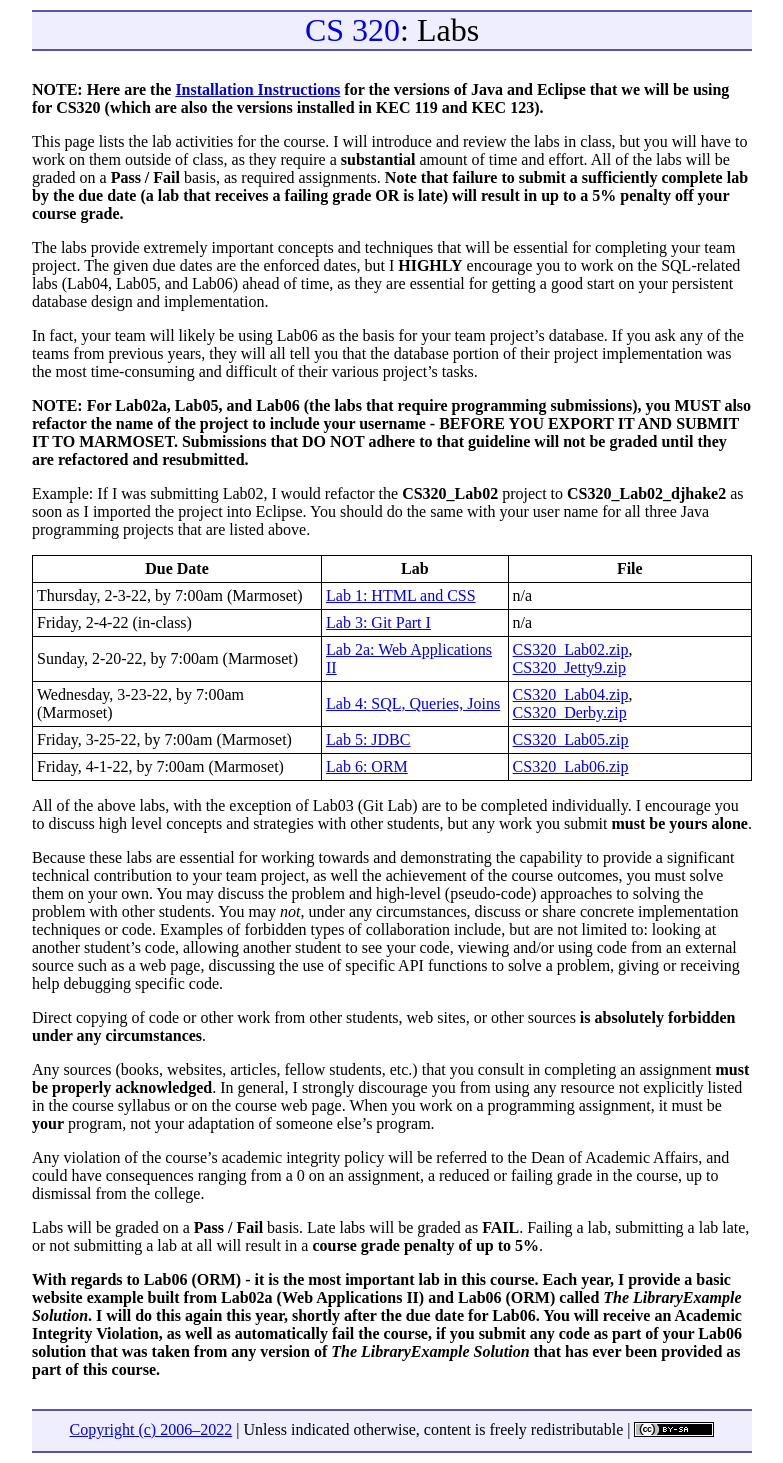
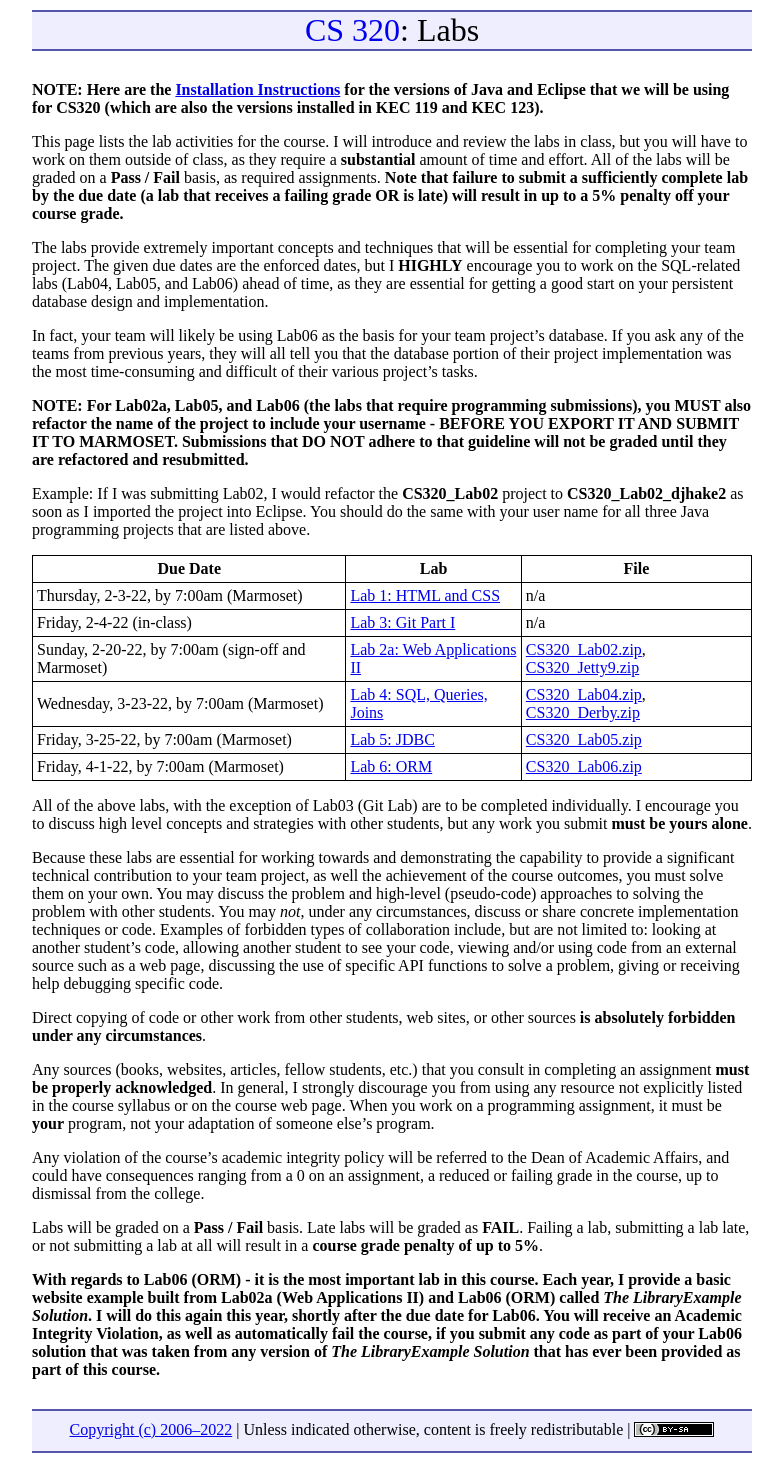
Before and after one commit to ycpcs/cs320-spring2022, a Jekyll site: the page built from labs/index.md, in a window 1280 px wide. Shown: the whole page, without its empty margins (248-1031 px from the left). Built offline with Jekyll 4.4.1, drawn with Linux system fonts in a browser that asks for light colours.

Commit message:
minor edits

```diff
--- a/labs/index.md
+++ b/labs/index.md
@@ -20,7 +20,7 @@ Due Date | Lab | File
 ---- | --- | ----
 Thursday, 2-3-22, by 7:00am (Marmoset) | [Lab 1: HTML and CSS](lab01.html) | n/a
 Friday, 2-4-22 (in-class) | [Lab 3: Git Part I](lab03.html) | n/a
-Sunday, 2-20-22, by 7:00am (Marmoset) | [Lab 2a: Web Applications II](lab02a.html) | [CS320\_Lab02.zip](CS320_Lab02.zip), [CS320\_Jetty9.zip](CS320_Jetty9.zip)
+Sunday, 2-20-22, by 7:00am (sign-off and Marmoset) | [Lab 2a: Web Applications II](lab02a.html) | [CS320\_Lab02.zip](CS320_Lab02.zip), [CS320\_Jetty9.zip](CS320_Jetty9.zip)
 Wednesday, 3-23-22, by 7:00am (Marmoset) | [Lab 4: SQL, Queries, Joins](lab04.html) |  [CS320\_Lab04.zip](CS320_Lab04.zip), [CS320\_Derby.zip](CS320_Derby.zip)
 Friday, 3-25-22, by 7:00am (Marmoset) | [Lab 5: JDBC](lab05.html) | [CS320\_Lab05.zip](CS320_Lab05.zip)
 Friday, 4-1-22, by 7:00am (Marmoset) | [Lab 6: ORM](lab06.html) | [CS320\_Lab06.zip](CS320_Lab06.zip)
```
